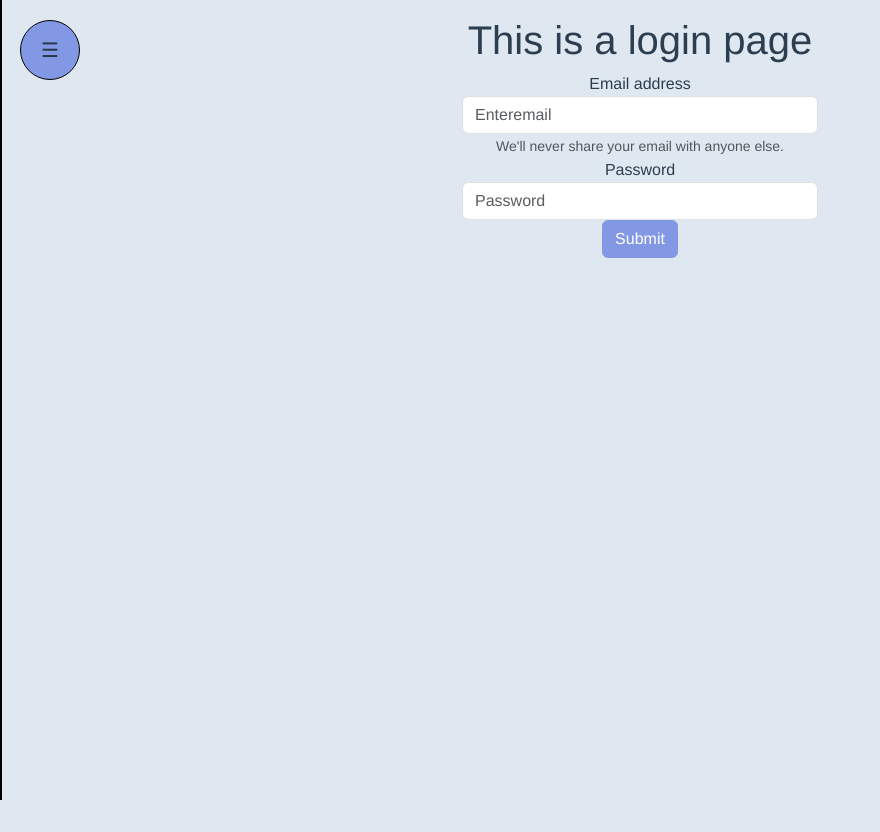
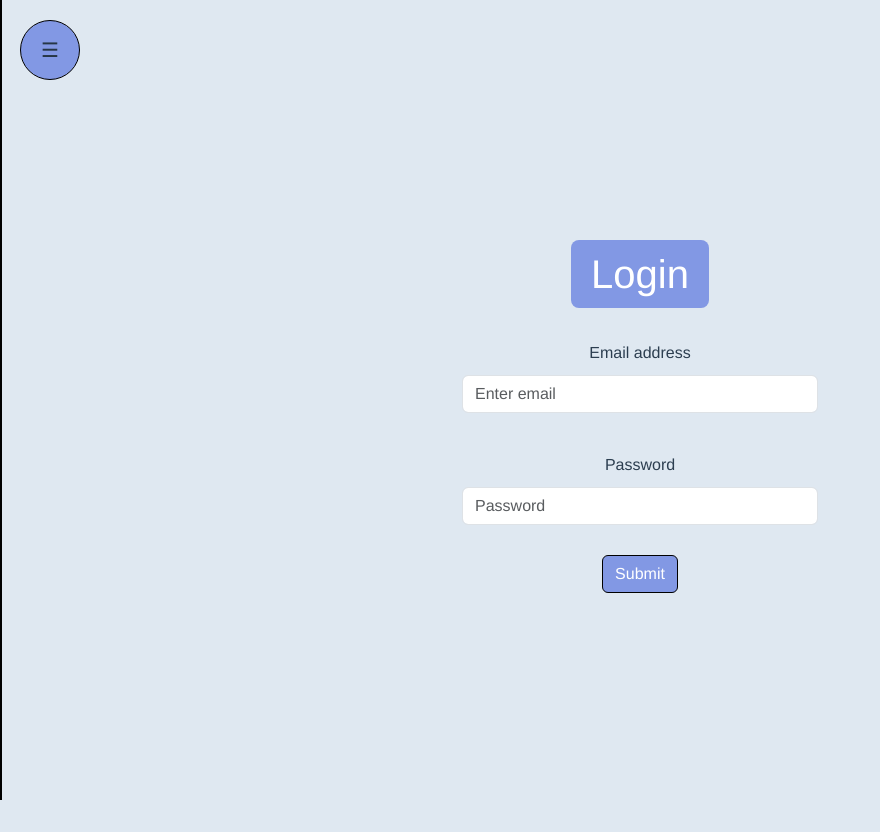
Before and after one commit to DinoSturlan/Review_Frontend, a Vue app in the folder review_central/: page /login in a window 1280 px wide. Shown: the whole page, without its empty margins (0-880 px from the left). Before the commit the page ends 800 px from the top, so only its background shows below. Built offline with nearby package versions, Linux system fonts and the light colour scheme.

Commit message:
dodan button, promjenjen sidebar, small tweaks

```diff
--- a/review_central/public/index.html
+++ b/review_central/public/index.html
@@ -7,6 +7,7 @@
     <link rel="icon" href="<%= BASE_URL %>favicon.ico">
     <title><%= htmlWebpackPlugin.options.title %></title>
     <link href="https://cdn.jsdelivr.net/npm/bootstrap@5.3.3/dist/css/bootstrap.min.css" rel="stylesheet" integrity="sha384-QWTKZyjpPEjISv5WaRU9OFeRpok6YctnYmDr5pNlyT2bRjXh0JMhjY6hW+ALEwIH" crossorigin="anonymous">
+
 
   </head>
 
--- a/review_central/src/App.vue
+++ b/review_central/src/App.vue
@@ -1,3 +1,4 @@
+
 <template>
   <div id="app">
 
@@ -14,8 +15,6 @@
       <router-link to="/">Home</router-link>
       <router-link to="/login">Login</router-link>
       <router-link to="/signup">Sign Up</router-link>
-      <router-link to="/createreview">Create Review</router-link>
-      <router-link to="/createrequest">Create Request</router-link>
       <router-link to="/profile">Profile</router-link>
       <router-link to="/about">About</router-link>
 
@@ -24,6 +23,18 @@
 
     <div :class="['main-content', { 'shifted': isNavOpen }]">
       <router-view />
+
+<div v-if="$route.path === '/'" class="plus-button-container">
+  <button @click="toggleMenu" class="plus-btn">+</button>
+
+
+  <div :class="['expanding-menu', { 'open': isMenuOpen }]">
+  <router-link to="/createreview" class="menu-link">Create Review</router-link>
+  <router-link to="/createrequest" class="menu-link">Create Request</router-link>
+  </div>
+</div>
+
+
     </div>
 
   </div>
@@ -35,14 +46,22 @@ export default {
   data() {
     return {
       isNavOpen: false,
+      isMenuOpen: false,
     };
   },
   methods: {
     toggleNav() {
       this.isNavOpen = !this.isNavOpen;
     },
+
+    toggleMenu() {
+  this.isMenuOpen = !this.isMenuOpen;
+}
+
   },
 };
+
+
 </script>
 
 
@@ -134,6 +153,9 @@ nav {
   border: 1px solid black;
 }
 
+.sidebar-btn:hover {
+  background-color: #c2d8fa;
+}
 
 .sidebar-btn.shifted {
   left: 270px;
@@ -156,4 +178,80 @@ nav {
   margin-left: 200px;
 }
 
+
+
+
+
+
+
+
+
+.plus-button-container {
+  position: fixed;
+  top: 20px;
+  right: 20px;
+  z-index: 2;
+}
+
+.plus-btn {
+  font-size: 30px;
+  cursor: pointer;
+  background-color: #8298e4;
+  color: #263646;
+  border: none;
+  width: 60px;
+  height: 60px;
+  border-radius: 50%;
+  display: flex;
+  justify-content: center;
+  align-items: center;
+  transition: background-color 0.3s;
+  border: 1px solid black;
+}
+
+.plus-btn:hover {
+  background-color: #c2d8fa;
+}
+
+.expanding-menu {
+  background-color: #8298e4;
+  border-radius: 8px;
+  padding: 20px;
+  position: absolute;
+  top: 70px;
+  right: 0;
+  width: 300px;
+  display: flex;
+  flex-direction: column;
+  border: 1px solid black;
+  transition: opacity 0.5s ease;
+  opacity: 0;
+  visibility: hidden;
+}
+
+.expanding-menu.open {
+  opacity: 1;
+  visibility: visible;
+}
+
+.menu-link {
+  padding: 10px 0;
+  color: #000000;
+  text-decoration: none;
+  text-align: center;
+  border-bottom: 1px solid #000000;
+  font-size: 25px;
+}
+
+.menu-link:last-child {
+  border-bottom: none;
+}
+
+.menu-link:hover {
+  background-color: #c2d8fa;
+}
+
+
+
+
 </style>
--- /dev/null
+++ b/review_central/src/assets/global.css
@@ -0,0 +1,35 @@
+.centered-container {
+    display: flex;
+    justify-content: center;
+    align-items: center;
+    height: 100vh;
+}
+
+
+.centered-content {
+    padding: 20px;
+    border-radius: 10px;
+    color: #2c3e50;
+    max-width: 100%;
+    width: 100%;
+    text-align: center;
+  }
+
+  .grid-centered-content {
+    padding: 20px;
+    border-radius: 10px;
+    color: white;
+  }
+
+  .header-bg {
+    background-color: #8298e4;
+    color: white;
+    padding: 10px 20px;
+    display: inline-block;
+    border-radius: 8px;
+  }
+
+  .line {
+    padding: 10px;
+    margin-top: 15px;
+  }
--- a/review_central/src/main.js
+++ b/review_central/src/main.js
@@ -1,5 +1,6 @@
 import { createApp } from 'vue'
 import App from './App.vue'
 import router from './router'
+import './assets/global.css'
 
 createApp(App).use(router).mount('#app')
--- a/review_central/src/views/Login.vue
+++ b/review_central/src/views/Login.vue
@@ -1,29 +1,29 @@
 <template>
- <div class="about">
- <h1>This is a login page</h1>
+ <div class="centered-container">
+ <div class="centered-content">
+ <h1 class="header-bg">Login</h1>
  <div class="container">
  <div class="row">
  <div class="col-sm"></div>
  <div class="col-sm">
  <form>
  <div class="form-group">
- <label for="exampleInputEmail1">Email address</label>
+ <label for="exampleInputEmail1" class="line">Email address</label>
  <input type="email" class="form-control"
-id="exampleInputEmail1" aria-describedby="emailHelp" placeholder="Enter
-email" />
- <small id="emailHelp" class="form-text text-muted" >We'll
-never share your email with anyone else.</small>
+id="exampleInputEmail1" aria-describedby="emailHelp" placeholder="Enter email" />
+
  </div>
  <div class="form-group">
- <label for="exampleInputPassword1">Password</label>
+ <label for="exampleInputPassword1" class="line" style="margin-top: 30px;">Password</label>
  <input type="password" class="form-control"
 id="exampleInputPassword1" placeholder="Password" />
  </div>
- <button type="submit" class="btn btn-primary" style="background-color: #8298e4; border-color: #8298e4;">Submit</button>
+ <button type="submit" class="btn btn-primary" style="background-color: #8298e4; border-color: #8298e4; margin-top: 30px; border: 1px solid black;">Submit</button>
  </form>
  </div>
  <div class="col-sm"></div>
  </div>
  </div>
  </div>
+ </div>
 </template>
--- a/review_central/src/views/Signup.vue
+++ b/review_central/src/views/Signup.vue
@@ -1,29 +1,29 @@
 <template>
- <div class="about">
- <h1>Sign up</h1>
+ <div class="centered-container">
+ <div class="centered-content">
+ <h1 class="header-bg">Sign Up</h1>
  <div class="container">
  <div class="row">
  <div class="col-sm"></div>
  <div class="col-sm">
  <form>
  <div class="form-group">
- <label for="exampleInputEmail1">Email address</label>
+ <label for="exampleInputEmail1" class="line">Email address</label>
  <input type="email" class="form-control"
-id="exampleInputEmail1" aria-describedby="emailHelp" placeholder="Enter
-email" />
- <small id="emailHelp" class="form-text text-muted" >We'll
-never share your email with anyone else.</small>
+id="exampleInputEmail1" aria-describedby="emailHelp" placeholder="Enter email" />
+
  </div>
  <div class="form-group">
- <label for="exampleInputPassword1">Password</label>
+ <label for="exampleInputPassword1" class="line" style="margin-top: 30px;">Password</label>
  <input type="password" class="form-control"
 id="exampleInputPassword1" placeholder="Password" />
  </div>
- <button type="submit" class="btn btn-primary" style="background-color: #8298e4; border-color: #8298e4;">Submit</button>
+ <button type="submit" class="btn btn-primary" style="background-color: #8298e4; border-color: #8298e4; margin-top: 30px; border: 1px solid black;">Submit</button>
  </form>
  </div>
  <div class="col-sm"></div>
  </div>
  </div>
  </div>
+ </div>
 </template>
```
